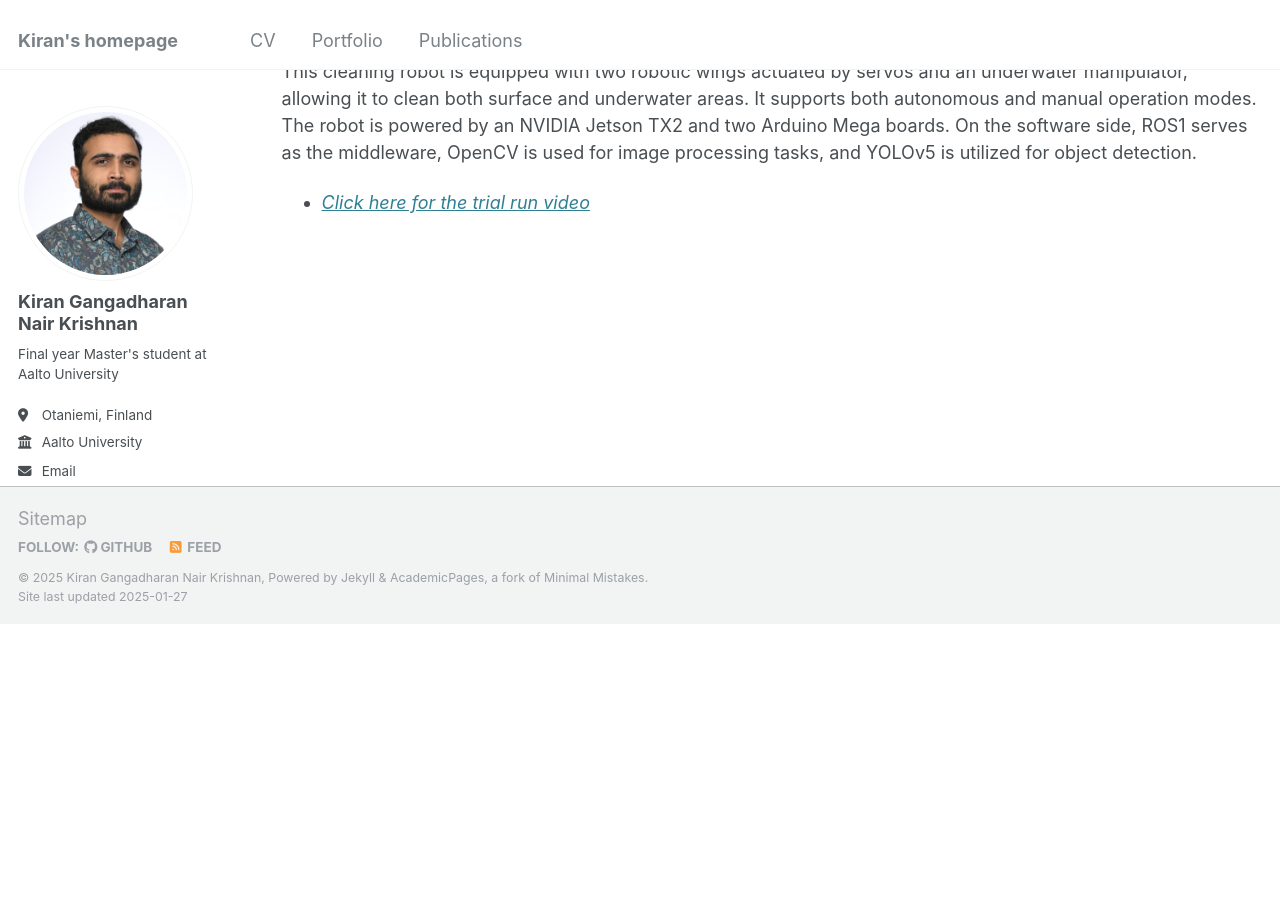
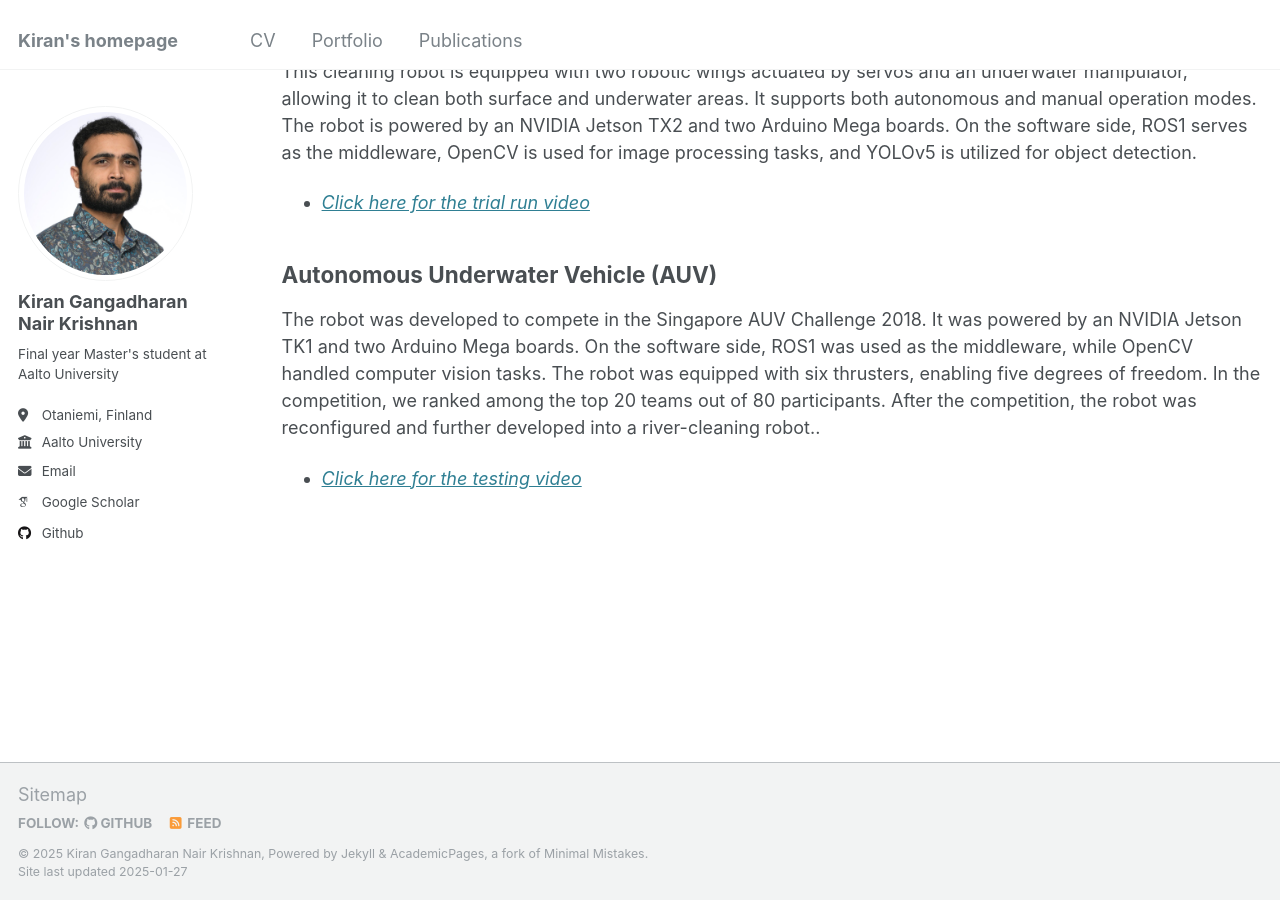
Before and after one commit to kirangkrishnan/kirangkrishnan.github.io, a Jekyll site: the page built from _pages/portfolio.md, in a window 1280 px wide and 900 px high, scrolled down 807 px. Built offline with Jekyll 4.4.1, drawn with Linux system fonts in a browser that asks for light colours; some web fonts are replaced; before the commit the page ends 1431 px from its top, so only the background shows below that.

Commit message:
Updated portfolio page

```diff
--- a/_pages/portfolio.md
+++ b/_pages/portfolio.md
@@ -20,3 +20,8 @@ BFMC is an international technical competition on developing autonomous driving
 This cleaning robot is equipped with two robotic wings actuated by servos and an underwater manipulator, allowing it to clean both surface and underwater areas. It supports both autonomous and manual operation modes. The robot is powered by an NVIDIA Jetson TX2 and two Arduino Mega boards. On the software side, ROS1 serves as the middleware, OpenCV is used for image processing tasks, and YOLOv5 is utilized for object detection.
 
 * [*Click here for the trial run video*](https://youtu.be/F--SvPmMNR4)
+
+## Autonomous Underwater Vehicle (AUV)
+The robot was developed to compete in the Singapore AUV Challenge 2018. It was powered by an NVIDIA Jetson TK1 and two Arduino Mega boards. On the software side, ROS1 was used as the middleware, while OpenCV handled computer vision tasks. The robot was equipped with six thrusters, enabling five degrees of freedom. In the competition, we ranked among the top 20 teams out of 80 participants. After the competition, the robot was reconfigured and further developed into a river-cleaning robot..
+
+* [*Click here for the testing video*](https://www.youtube.com/watch?v=7rnfw42z0WM)
```
Also changed, not shown: 2 other files.
